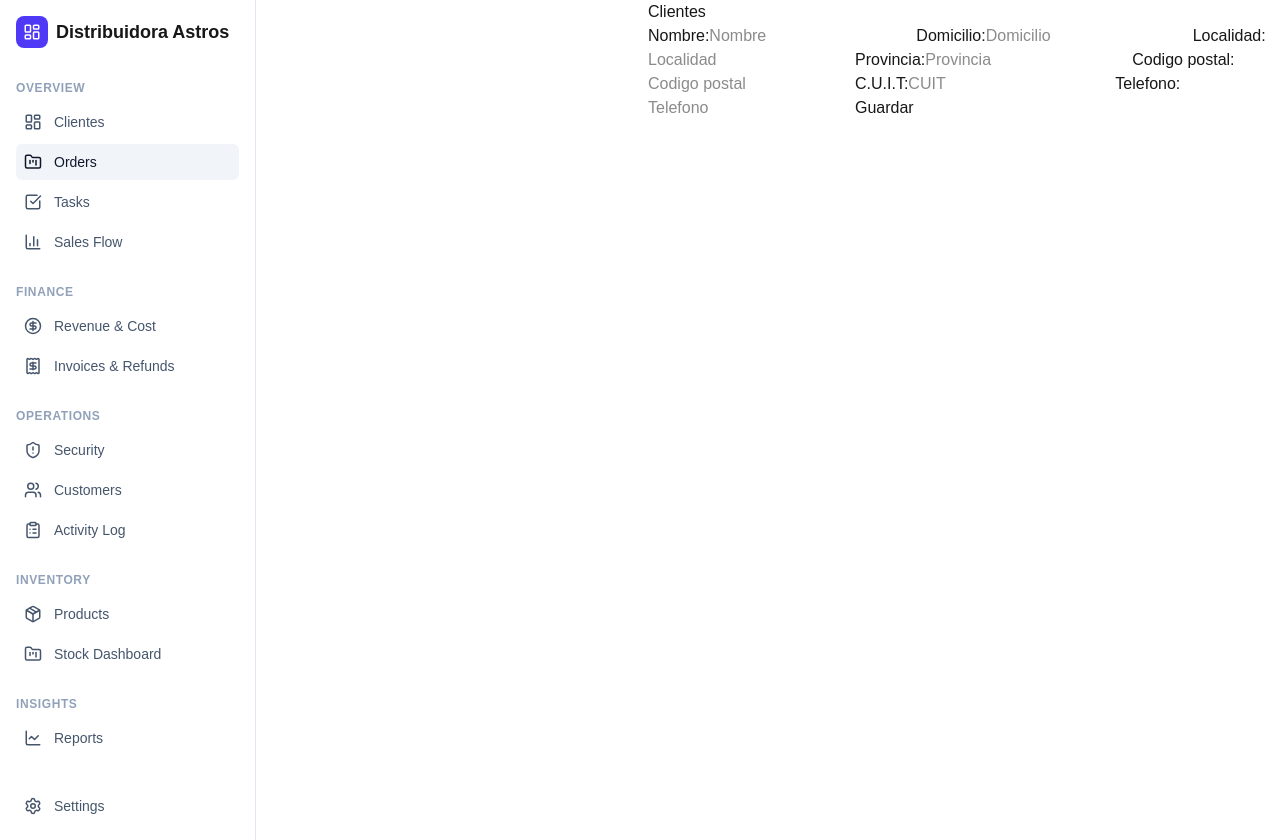
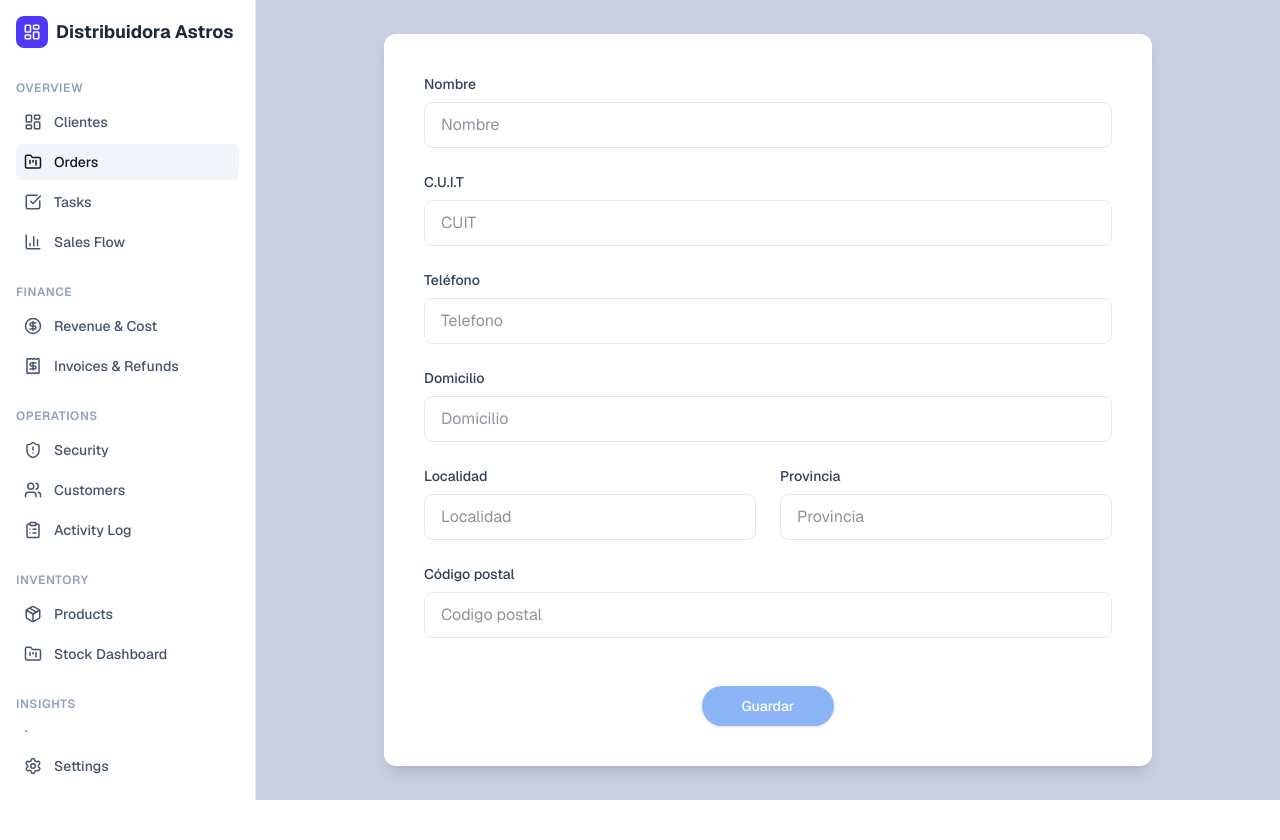
Before and after one commit to maticassagne/Astros_front, a Next.js app: page /clients in a window 1280 px wide. After the commit the page ends 800 px from the top, so only its background shows below. Built offline with nearby package versions, Linux system fonts and the light colour scheme.

Commit message:
add form clients

```diff
--- a/src/app/clients/page.tsx
+++ b/src/app/clients/page.tsx
@@ -1,32 +1,83 @@
-import Sidebar from '@/components/Sidebar/sidebar';
-import React from 'react'
+import Sidebar from "@/components/Sidebar/sidebar";
 
-const page = () => {
+const ClientsPage = () => {
   return (
-    <div className='columns-2'>
-        <Sidebar/>
-        <span>Clientes</span>
-        <div>
-        <form>
-            <label htmlFor="Nombre">Nombre:</label>
-            <input type="text" placeholder='Nombre'/>
-            <label htmlFor="Domicilio">Domicilio:</label>
-            <input type="text" placeholder='Domicilio'/>
-            <label htmlFor="Localidad">Localidad:</label>
-            <input type="text" placeholder='Localidad'/>
-            <label htmlFor="Provincia">Provincia:</label>
-            <input type="text" placeholder='Provincia'/>
-            <label htmlFor="Codigo postal">Codigo postal:</label>
-            <input type="text" placeholder='Codigo postal'/>
-            <label htmlFor="CUIT">C.U.I.T:</label>
-            <input type="text" placeholder='CUIT'/>
-            <label htmlFor="Telefono">Telefono:</label>
-            <input type="text" placeholder='Telefono'/>
-            <button>Guardar</button>
-        </form>
+    <div className="flex h-screen bg-[#c9d0e1] text-slate-800 font-sans">
+      {/* Sidebar */}
+      <Sidebar />
+
+      {/* Main Content Area */}
+      <main className="flex-1 flex flex-col h-full overflow-y-auto items-center justify-center p-8">
+        {/* Form Container */}
+        <div className="bg-white rounded-xl shadow-lg w-full max-w-3xl p-10 relative">
+          <form className="space-y-6">
+            {/* Nombre */}
+            <div>
+              <label htmlFor="Nombre" className="block text-sm font-medium text-slate-700 mb-2">
+                Nombre
+              </label>
+              <input id="Nombre" type="text" placeholder="Nombre" className="w-full border border-slate-200 rounded-lg px-4 py-2.5 focus:outline-none focus:ring-2 focus:ring-blue-500/50 focus:border-blue-500 transition-colors" />
+            </div>
+
+            {/* C.U.I.T. */}
+            <div>
+              <label htmlFor="CUIT" className="block text-sm font-medium text-slate-700 mb-2">
+                C.U.I.T
+              </label>
+              <input id="CUIT" type="text" placeholder="CUIT" className="w-full border border-slate-200 rounded-lg px-4 py-2.5 focus:outline-none focus:ring-2 focus:ring-blue-500/50 focus:border-blue-500 transition-colors" />
+            </div>
+
+            {/* Telefono */}
+            <div>
+              <label htmlFor="Telefono" className="block text-sm font-medium text-slate-700 mb-2">
+                Teléfono
+              </label>
+              <input id="Telefono" type="text" placeholder="Telefono" className="w-full border border-slate-200 rounded-lg px-4 py-2.5 focus:outline-none focus:ring-2 focus:ring-blue-500/50 focus:border-blue-500 transition-colors" />
+            </div>
+
+            {/* Domicilio */}
+            <div>
+              <label htmlFor="Domicilio" className="block text-sm font-medium text-slate-700 mb-2">
+                Domicilio
+              </label>
+              <input id="Domicilio" type="text" placeholder="Domicilio" className="w-full border border-slate-200 rounded-lg px-4 py-2.5 focus:outline-none focus:ring-2 focus:ring-blue-500/50 focus:border-blue-500 transition-colors" />
+            </div>
+
+            {/* Localidad & Provincia Row */}
+            <div className="grid grid-cols-1 md:grid-cols-2 gap-6">
+              <div>
+                <label htmlFor="Localidad" className="block text-sm font-medium text-slate-700 mb-2">
+                  Localidad
+                </label>
+                <input id="Localidad" type="text" placeholder="Localidad" className="w-full border border-slate-200 rounded-lg px-4 py-2.5 focus:outline-none focus:ring-2 focus:ring-blue-500/50 focus:border-blue-500 transition-colors" />
+              </div>
+              <div>
+                <label htmlFor="Provincia" className="block text-sm font-medium text-slate-700 mb-2">
+                  Provincia
+                </label>
+                <input id="Provincia" type="text" placeholder="Provincia" className="w-full border border-slate-200 rounded-lg px-4 py-2.5 focus:outline-none focus:ring-2 focus:ring-blue-500/50 focus:border-blue-500 transition-colors" />
+              </div>
+            </div>
+
+            {/* Codigo postal */}
+            <div>
+              <label htmlFor="Codigo postal" className="block text-sm font-medium text-slate-700 mb-2">
+                Código postal
+              </label>
+              <input id="Codigo postal" type="text" placeholder="Codigo postal" className="w-full border border-slate-200 rounded-lg px-4 py-2.5 focus:outline-none focus:ring-2 focus:ring-blue-500/50 focus:border-blue-500 transition-colors" />
+            </div>
+
+            {/* Buttons */}
+            <div className="pt-6 flex justify-center gap-4">
+              <button type="submit" className="px-10 py-2.5 bg-[#8bb4f6] text-white rounded-full text-sm font-medium hover:bg-blue-400 transition-colors shadow-sm min-w-[120px]">
+                Guardar
+              </button>
+            </div>
+          </form>
         </div>
+      </main>
     </div>
-  )
-}
+  );
+};
 
-export default page;
+export default ClientsPage;
--- a/src/components/Navbar/navbar.tsx
+++ b/src/components/Navbar/navbar.tsx
@@ -3,7 +3,7 @@
 import Link from "next/link";
 import { useState } from "react";
 
-export default function Navbar() {
+const Navbar = () => {
   const [mobileMenuOpen, setMobileMenuOpen] = useState<boolean>(false);
 
   return (
@@ -73,4 +73,5 @@ export default function Navbar() {
       )}
     </nav>
   );
-}
+};
+export default Navbar;
```
Also changed, not shown: src/app/admin/page.tsx (+15 -53 lines), src/components/Sidebar/sidebar.tsx (+1 -16 lines).
